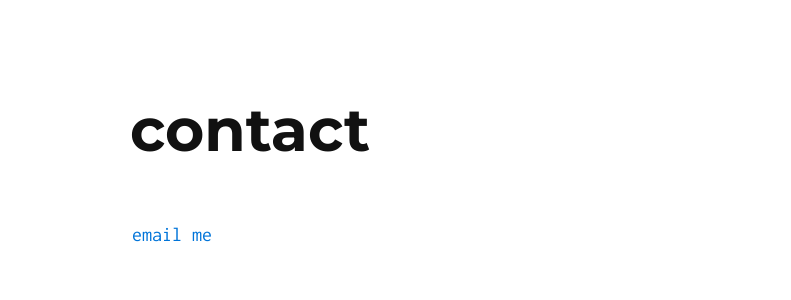
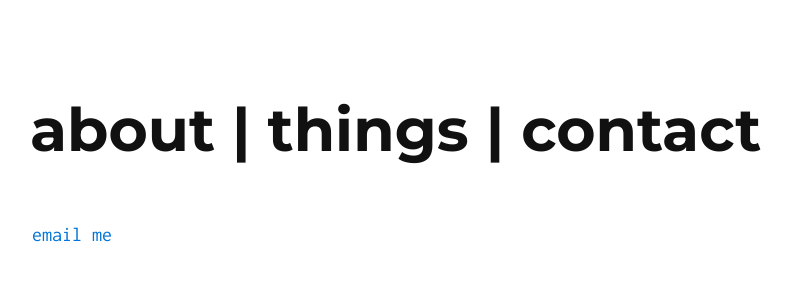
Before and after one commit to yousurname/yousurname.github.io, a Jekyll site: the page built from contact/index.md, in a window 1280 px wide. Shown: the top 300 px of the page, without its empty margins (208-999 px from the left). Built offline with Jekyll 4.4.1, drawn with Linux system fonts in a browser that asks for light colours.

Commit message:
added consisten link header to each sub page

```diff
--- a/_sass/_solo.scss
+++ b/_sass/_solo.scss
@@ -146,7 +146,7 @@ pre > code {
 }
 
 .container {
-  max-width: 30rem;
+  max-width: 40rem;
   margin: 0 auto;
   padding: 0 1rem;
 }
--- a/contact/index.md
+++ b/contact/index.md
@@ -2,6 +2,6 @@
 layout: default
 ---
 
-# contact
+# [about](/about/) | [things](/things/) | [contact](/contact/)
 
 [email me](mailto:blade@mcwatkins.org)
```
Also changed, not shown: about/index.md (+1 -1 lines), things/index.md (+1 -1 lines).
